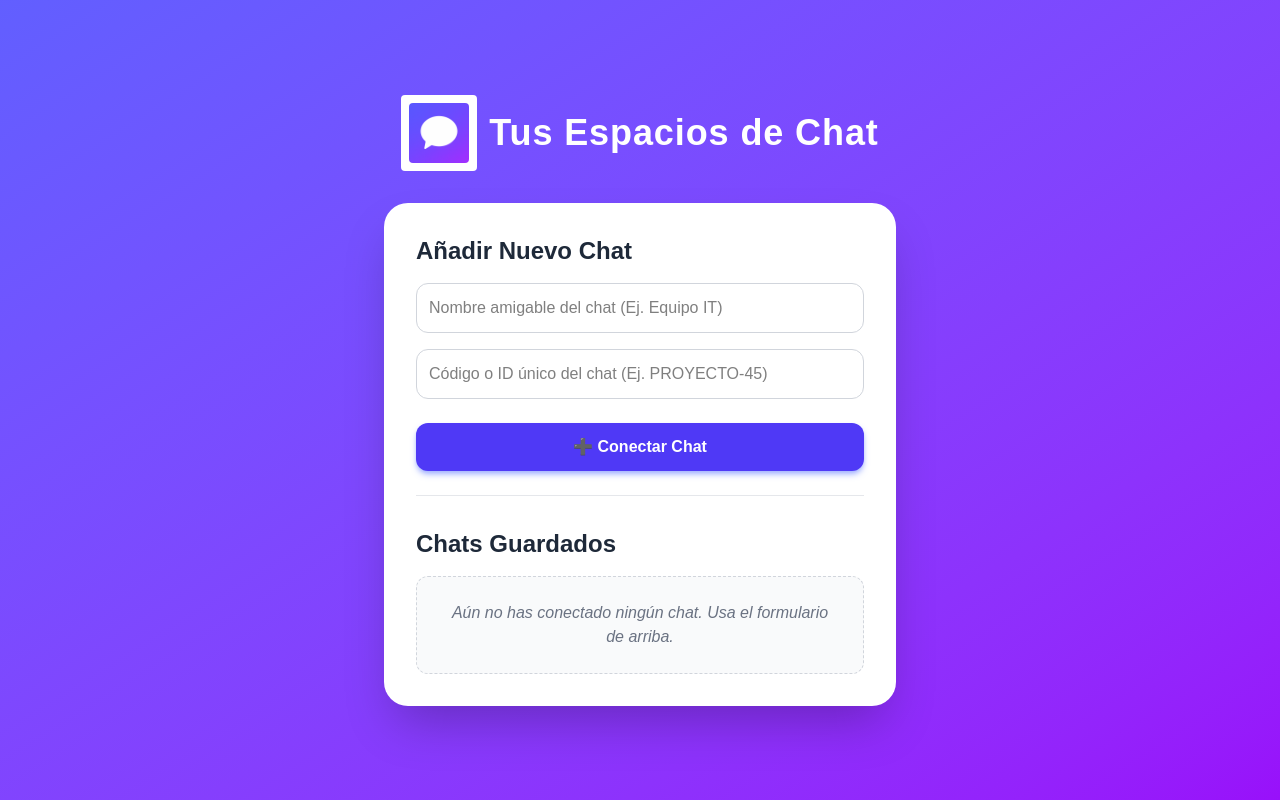
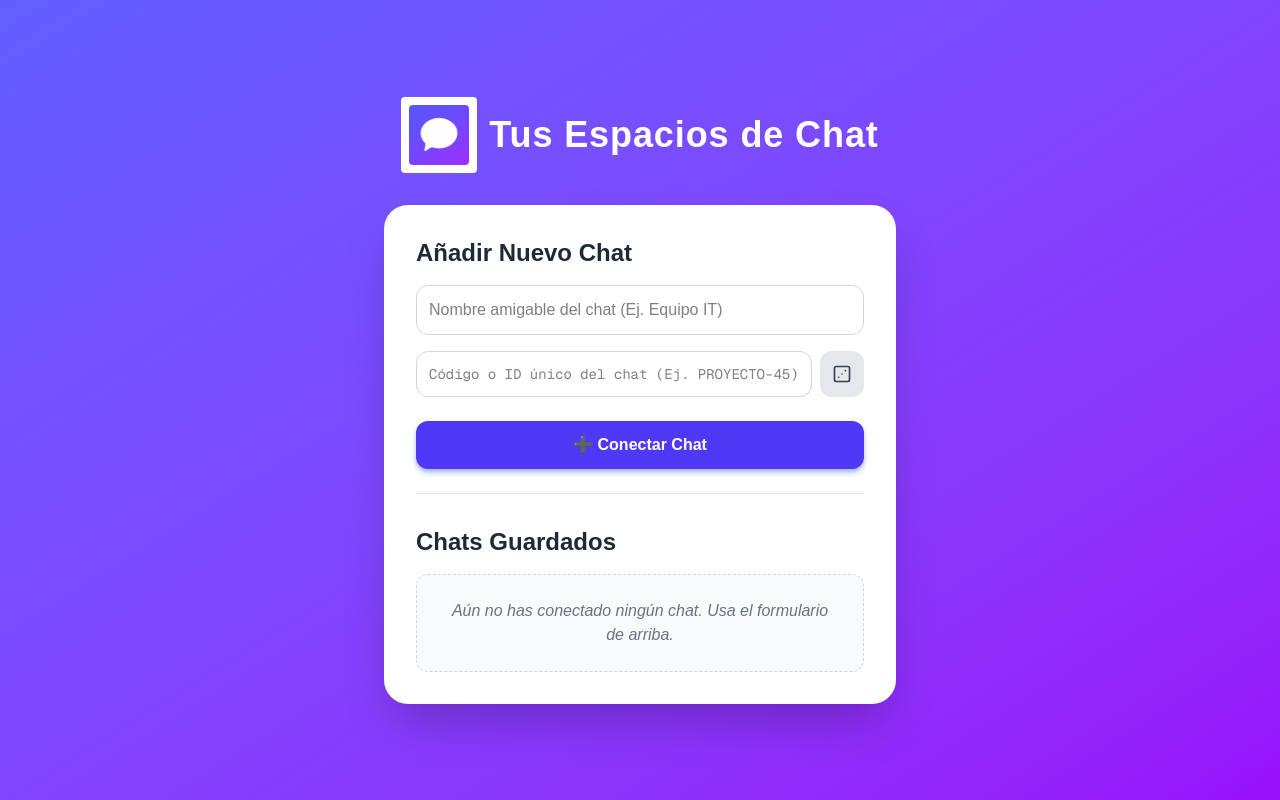
Before and after one commit to kelvinocampo/realtime-chat, a Next.js app: page / in a window 1280 px wide. Built offline with nearby package versions, Linux system fonts and the light colour scheme.

Commit message:
add generate room code

```diff
--- a/src/app/chat/[chat]/page.tsx
+++ b/src/app/chat/[chat]/page.tsx
@@ -157,8 +157,6 @@ export default function ChatPage() {
 
   const sendMessage = () => {
     const currentSocket = socketRef.current;
-
-    console.log('a');
 
     // 1. Verificación Inicial: Debe haber contenido (texto, imagen, o audio) para enviar.
     if ((!message.trim() && !imageFile && !audioBlob) || !currentSocket) {
--- a/src/app/page.tsx
+++ b/src/app/page.tsx
@@ -3,6 +3,7 @@
 import { getClientId } from "@/helper/getClientId";
 import { useEffect, useState, useCallback } from "react";
 import { useRouter } from "next/navigation";
+import { v4 as uuidv4 } from "uuid";
 import Image from "next/image";
 import Logo from './icon.png'
 
@@ -63,6 +64,12 @@ export default function ChatsPage() {
       setChats(JSON.parse(saved));
     }
   }, []);
+
+  const generateCode = () => {
+    const newUuid = uuidv4();
+    setCode(newUuid);
+    setError(null); // Limpiar errores si el código se genera
+  };
 
   // 2. 🔹 Guardar lista en localStorage (memorizado para optimización)
   const updateStorage = useCallback((newChats: Chat[]) => {
@@ -141,13 +148,47 @@ export default function ChatsPage() {
               value={name}
               onChange={(e) => setName(e.target.value)}
             />
-            <input
+            {/* <input
               type="text"
               placeholder="Código o ID único del chat (Ej. PROYECTO-45)"
               className="border border-gray-300 rounded-xl p-3 focus:ring-indigo-500 focus:border-indigo-500 transition-shadow"
               value={code}
               onChange={(e) => setCode(e.target.value)}
-            />
+            /> */}
+
+            <div className="flex gap-2">
+              <input
+                type="text"
+                placeholder="Código o ID único del chat (Ej. PROYECTO-45)"
+                className="border border-gray-300 rounded-xl p-3 focus:ring-indigo-500 focus:border-indigo-500 transition-shadow w-full font-mono text-sm"
+                value={code}
+                onChange={(e) => setCode(e.target.value)}
+              />
+              <button
+                type="button" // Es importante que sea 'button' para evitar enviar el formulario
+                onClick={generateCode}
+                title="Generar código UUID automáticamente"
+                className="bg-gray-200 cursor-pointer text-gray-700 font-semibold text-xs rounded-xl hover:bg-gray-300 transition duration-200 px-3 py-2 flex items-center justify-center whitespace-nowrap"
+              >
+                <svg
+                  xmlns="http://www.w3.org/2000/svg"
+                  width="20"
+                  height="20"
+                  viewBox="0 0 24 24"
+                  fill="none"
+                  stroke="currentColor"
+                  strokeWidth="2"
+                  strokeLinecap="round"
+                  strokeLinejoin="round"
+                  className="lucide lucide-dice"
+                >
+                  <rect width="18" height="18" x="3" y="3" rx="2" ry="2" />
+                  <path d="M16 8h.01" />
+                  <path d="M8 16h.01" />
+                  <path d="M12 12h.01" />
+                </svg>
+              </button>
+            </div>
             {error && (
               <p className="text-red-500 text-sm font-medium bg-red-50 p-2 rounded-lg border border-red-200">
                 {error}
```
